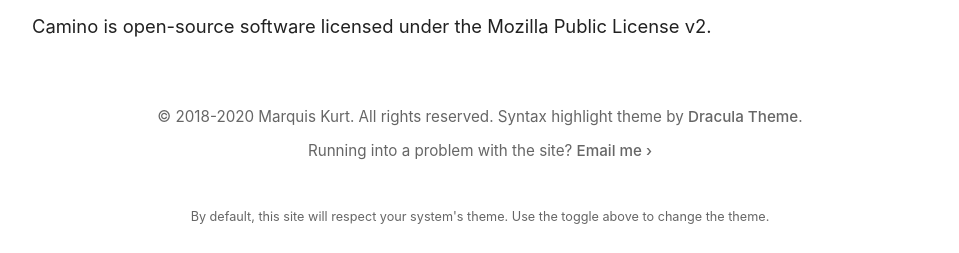
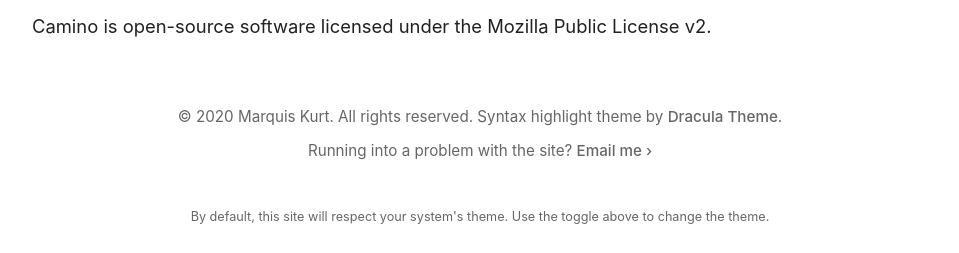
Before and after one commit to alicerunsonfedora/camino, a Jekyll site: the page built from README.md, in a window 1280 px wide and 900 px high, scrolled down 857 px. Shown: the part 644-897 px from the top of the window, without its empty margins (160-1119 px from the left). Built offline with Jekyll 4.4.1, drawn with Linux system fonts in a browser that asks for light colours; some web fonts are replaced; our own code applies the rules of GitHub Pages for plain Markdown files; some of the changed text lies outside the part shown.

Commit message:
[_includes + _layouts] "Decentralize" keys in theme

```diff
--- a/_config.yml
+++ b/_config.yml
@@ -2,18 +2,24 @@
 # License, v. 2.0. If a copy of the MPL was not distributed with this
 # file, You can obtain one at https://mozilla.org/MPL/2.0/.
 
-# Set Markdown settings
+title: Camino
+author: Marquis Kurt
+description: A KISS theme for Jekyll
+
+webmaster_email: contact@example.com
+
+doc_img_url: "/images/cwp/"
+cover_img_url: "/images/covers/"
+
+navigation:
+  - name: "Home"
+    link: "/index.html"
+  - name: "About"
+    link: "/about.html"
+
 markdown: kramdown
 kramdown:
   input: GFM
   syntax_highlighter: rouge
   syntax_highlighter_opts:
     css_class: 'highlight'
-
-doc_img_url: "/images/cwp/"
-
-navigation:
-  - name: "Home"
-    link: "/index.html"
-  - name: "About"
-    link: "/about.html"
--- a/_includes/footer.html
+++ b/_includes/footer.html
@@ -1,6 +1,6 @@
 <footer class="footer">
-    <p>&copy; 2018-{{ site.time | date: '%Y' }} Marquis Kurt. All rights reserved. Syntax highlight theme by <a href="https://draculatheme.com/pygments/">Dracula Theme</a>.</p>
-    <p>Running into a problem with the site? <a href="mailto:webmaster@marquiskurt.net">Email me &rsaquo;</a></p>
+    <p>&copy; {{ site.time | date: '%Y' }} {{ site.author }}. All rights reserved. Syntax highlight theme by <a href="https://draculatheme.com/pygments/">Dracula Theme</a>.</p>
+    <p>Running into a problem with the site? <a href="mailto:{{ site.webmaster_email }}">Email me &rsaquo;</a></p>
     <div class="spacer"></div>
     <p>
         <dark-mode-toggle
--- a/_includes/navbar.html
+++ b/_includes/navbar.html
@@ -1,7 +1,7 @@
 <nav class="nav-header">
     <img class="nav-profile" src="{{ site.baseurl }}/images/profile.jpeg"/>
-    <h1>Marquis Kurt</h1>
-    <p>Python, Swift, and web developer</p>
+    <h1>{{ site.title }}</h1>
+    <p>{{ site.description }}</p>
     <div class="nav-mobile-menu-button" onclick="mobileMenu()">
         <i data-feather="menu">menu</i>
     </div>
--- a/_layouts/document.html
+++ b/_layouts/document.html
@@ -19,7 +19,7 @@
 
             <div class="metadata">
                 <div class="print-only">
-                    <p>Marquis Kurt</p>
+                    <p>{{ site.author }}</p>
                     <p>{{ page.class }}</p>
                     <p>{{ page.date | date: '%d %B %Y' }}</p>
                 </div>
--- a/_layouts/post.html
+++ b/_layouts/post.html
@@ -5,7 +5,7 @@
     <meta property="og:site_name" content="{{ site.title }}"/>
     <meta property="og:type" content="article"/>
     <meta property="og:url" content="{{ site.baseurl }}{{ page.url }}"/>
-    <meta property="og:image" content="{{ site.baseurl }}/images/covers/{{ page.date | date: '%Y-%m-%d' }}-cover.png"/>
+    <meta property="og:image" content="{{ site.baseurl }}{{ site.cover_img_url }}{{ page.date | date: '%Y-%m-%d' }}-cover.png"/>
     <meta property="og:image:alt" content="Journal image cover"/>
     <meta property="article:author" content="{{ site.author }}"/>
     <meta property="og:description" content="{{ page.excerpt | strip_html | truncate: 140}}"/>
```
